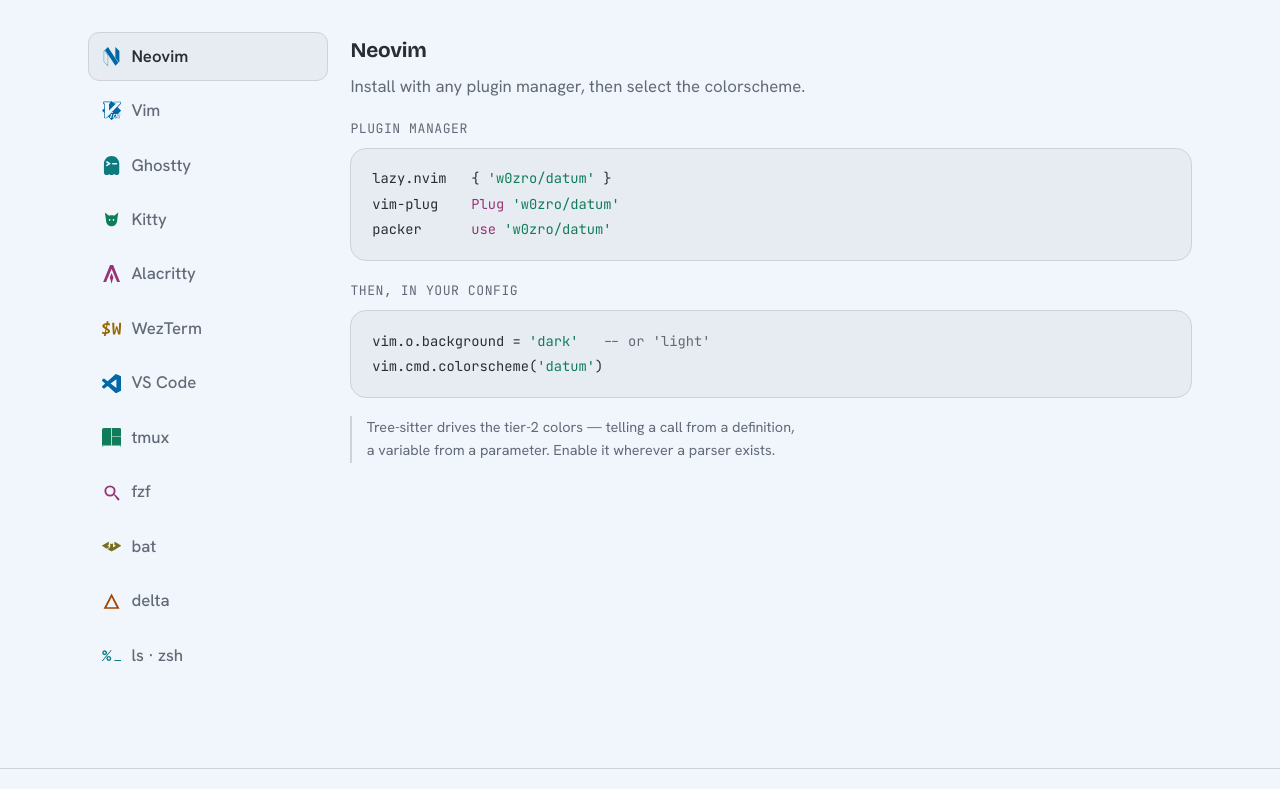
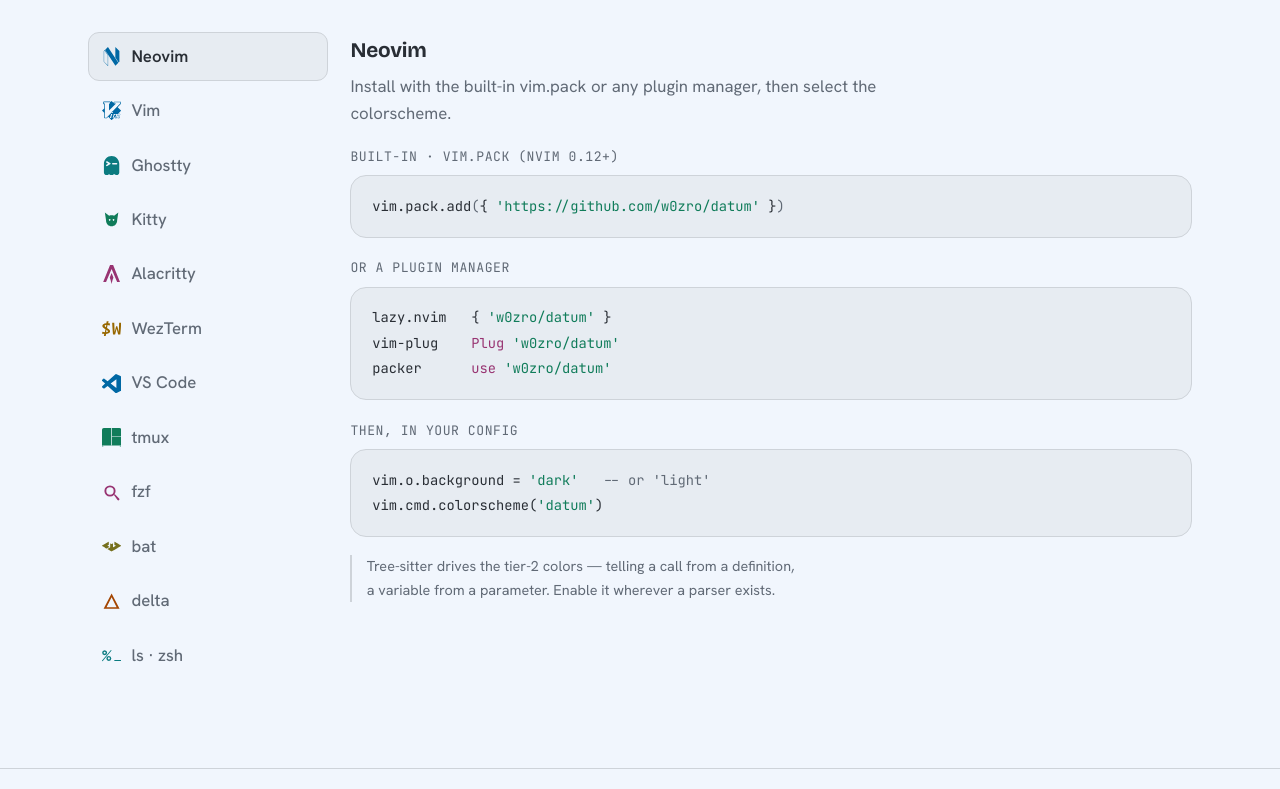
Before and after one commit to w0zro/datum, a plain HTML site: page docs/index.html in a window 1280 px wide. Shown: the part 3263-4052 px from the top of the page. Drawn offline with nearby package versions, Linux system fonts and the light colour scheme.

Commit message:
Docs: add vim.pack (built-in, Nvim 0.12+) to the Neovim install panel

```diff
--- a/docs/index.html
+++ b/docs/index.html
@@ -284,8 +284,10 @@
 git clone https://github.com/w0zro/datum &amp;&amp; <span class="b">cd</span> datum`;
   const INSTALL = [
     {id:'nvim', name:'Neovim', c:'blue',
-     lead:'Install with any plugin manager, then select the colorscheme.',
-     html:`<div class="step">plugin manager</div>
+     lead:'Install with the built-in vim.pack or any plugin manager, then select the colorscheme.',
+     html:`<div class="step">built-in · vim.pack (Nvim 0.12+)</div>
+<pre class="term">vim.pack.add<span class="pu">(</span>{ <span class="g">'https://github.com/w0zro/datum'</span> }<span class="pu">)</span></pre>
+<div class="step">or a plugin manager</div>
 <pre class="term">lazy.nvim   { <span class="g">'w0zro/datum'</span> }
 vim-plug    <span class="k">Plug</span> <span class="g">'w0zro/datum'</span>
 packer      <span class="k">use</span> <span class="g">'w0zro/datum'</span></pre>
```
